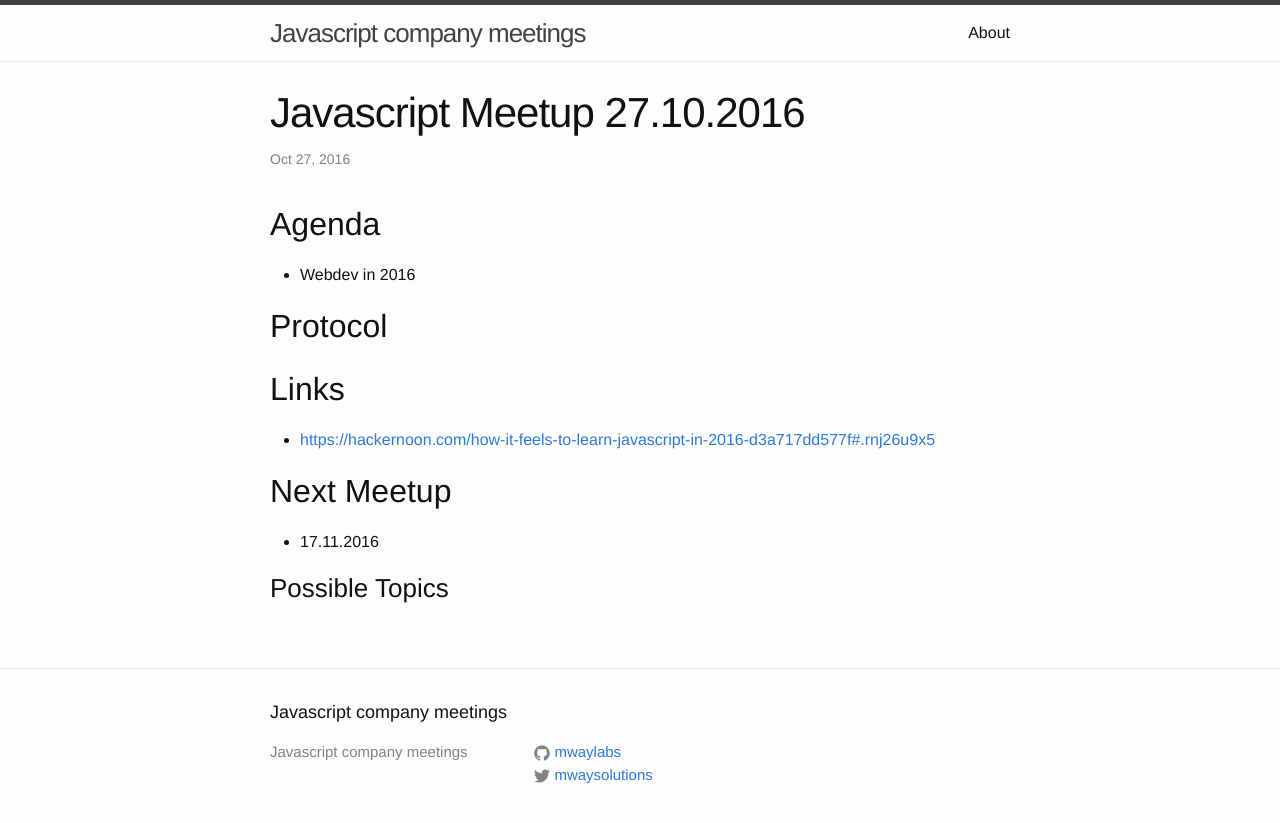
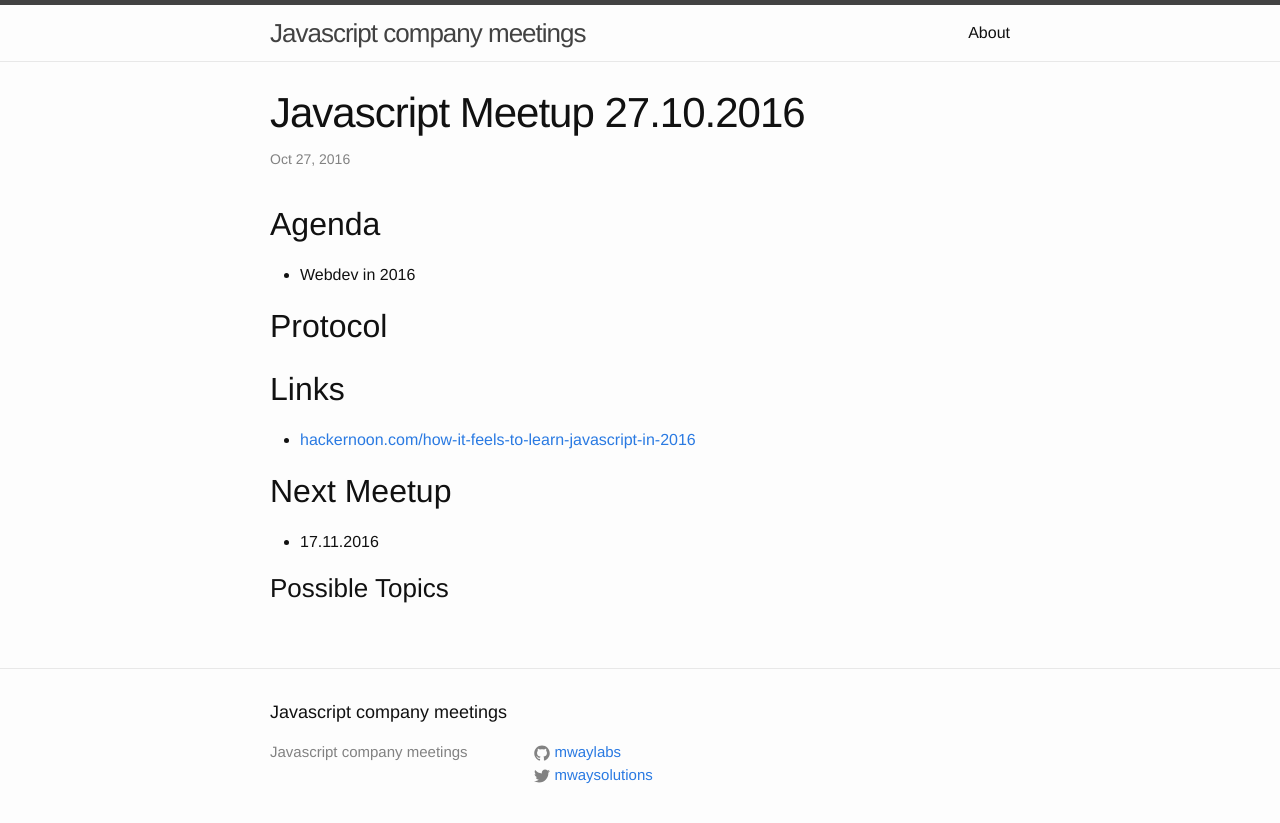
Before and after one commit to MathiasTim/javascript-company-meeting, a Jekyll site: the page built from _posts/2016-10-27-meetup.md, in a window 1280 px wide. Shown: the top 823 px of the page. Built offline with Jekyll 4.4.1, drawn with Linux system fonts in a browser that asks for light colours; some of the changed lines change nothing that is shown.

Commit message:
Update 2016-10-27-meetup.md

```diff
--- a/_posts/2016-10-27-meetup.md
+++ b/_posts/2016-10-27-meetup.md
@@ -13,7 +13,7 @@
 
 ## Links
 
-- [https://hackernoon.com/how-it-feels-to-learn-javascript-in-2016-d3a717dd577f#.rnj26u9x5](hackernoon.com/how-it-feels-to-learn-javascript-in-2016)
+- [hackernoon.com/how-it-feels-to-learn-javascript-in-2016](https://hackernoon.com/how-it-feels-to-learn-javascript-in-2016-d3a717dd577f#.rnj26u9x5)
 
 ## Next Meetup
 
```
